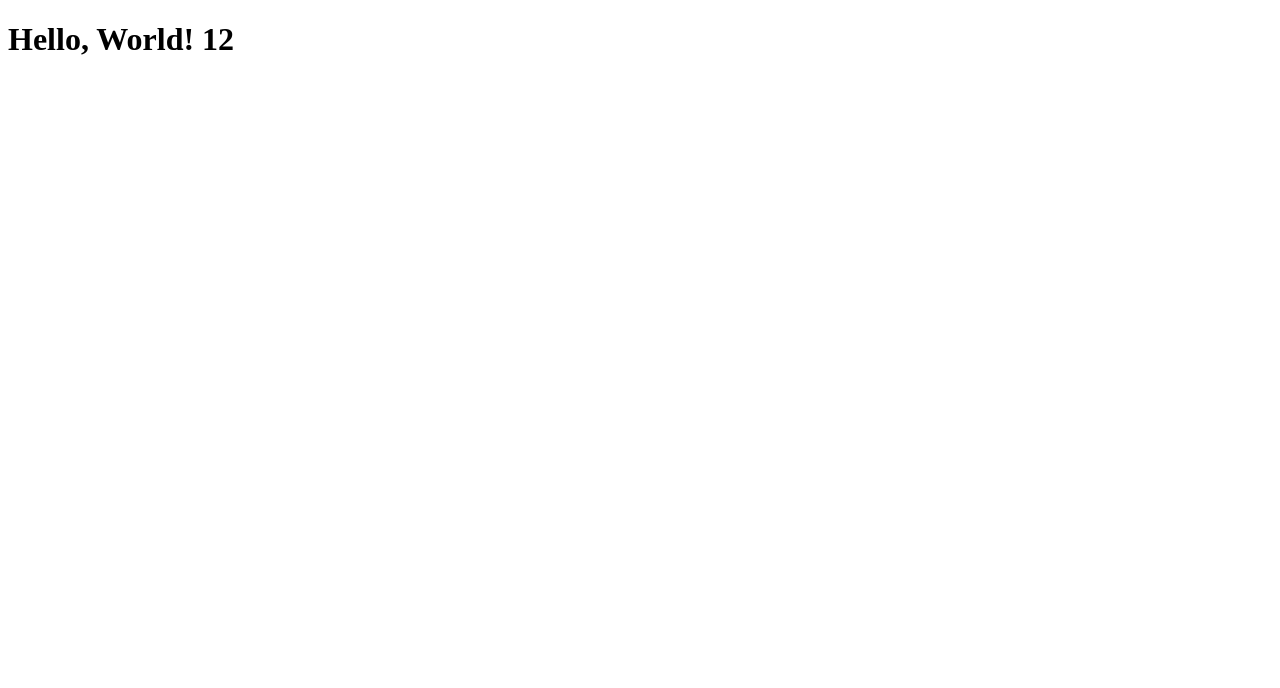
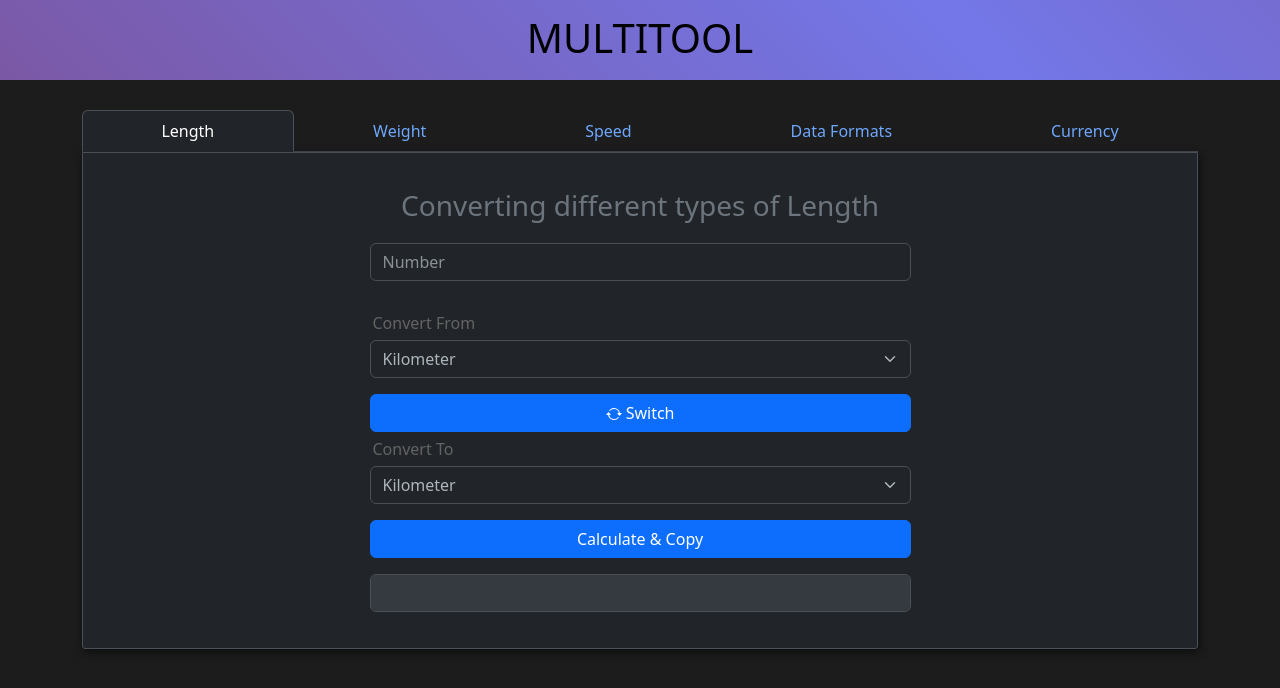
Before and after one commit to hexlet-practice-21/multitool-hexlet, a website: page src/index.html in a window 1280 px wide. Drawn offline with nearby package versions, Linux system fonts and the light colour scheme.

Commit message:
[FEATURE] MLTL-13 Add copy, validation (#16)

```diff
--- /dev/null
+++ b/src/css/index.css
@@ -0,0 +1,62 @@
+body {
+    height: 100vh;
+    background-color: #1c1c1c;
+}
+
+.header-gradient {
+    height: 80px;
+    width: 100%;
+    justify-content: center;
+    text-align: center;
+    animation: animateBg 8s linear infinite;
+    background-image: linear-gradient(45deg,#7377e8,#7d4f92,#7377e8,#7d4f92);
+    background-size: 300% 100%;
+}
+@keyframes animateBg {
+    0% { background-position: 0% 0%; }
+    100% { background-position: 100% 0%; }
+}
+
+h1 {
+    color: black;
+    padding-top: 14px;
+}
+
+nav {
+    margin-top: 30px;
+}
+
+.main-border {
+    border: 1px solid #495057;
+    background-color: #212529;
+    border-radius: 0 0 3px 3px;
+    padding-bottom: 20px;
+    box-shadow: 1px 3px 8px rgb(13, 13, 13);
+}
+
+.forms {
+    max-width: 800px;
+    justify-content: center;
+    align-items: center;
+}
+
+h3 {
+    margin: 20px;
+}
+
+.form-select {
+    margin-top: 5px;
+}
+
+.form-label {
+    color:#636363;
+    margin-bottom: 0;
+    margin-top: 5px;
+    padding-left: 3px;
+}
+
+.invalid-feedback {
+    opacity: 0;
+    display: block;
+    padding-left: 3px;
+}
--- a/src/index.html
+++ b/src/index.html
@@ -1,10 +1,76 @@
 <!doctype html>
-<html lang="en">
-<head>
-    <meta charset="utf-8"/>
-    <title>Hello World</title>
-</head>
-<body>
-<h1>Hello, World! 12</h1>
-</body>
+<html lang="en" data-bs-theme="dark">
+    <head>
+        <meta charset="utf-8"/>
+        <title>Multitool</title>
+        <link href="https://cdn.jsdelivr.net/npm/bootstrap@5.3.0/dist/css/bootstrap.min.css" rel="stylesheet" integrity="sha384-9ndCyUaIbzAi2FUVXJi0CjmCapSmO7SnpJef0486qhLnuZ2cdeRhO02iuK6FUUVM" crossorigin="anonymous">
+        <link rel="stylesheet" href="css/index.css">
+
+    </head>
+    <body id="body">
+        <header>
+            <div class="header-gradient">
+                <h1>MULTITOOL</h1>
+            </div>
+            <nav>
+                <div class="container">
+                    <div class="nav nav-tabs nav-fill justify-content-center" id="nav-tab" role="tablist">
+                        <button class="nav-link active" id="nav-length-tab" data-bs-toggle="tab" data-bs-target="#nav-length" type="button" role="tab" aria-controls="nav-length" aria-selected="true">Length</button>
+                        <button class="nav-link" id="nav-weight-tab" data-bs-toggle="tab" data-bs-target="#nav-weight" type="button" role="tab" aria-controls="nav-weight" aria-selected="false">Weight</button>
+                        <button class="nav-link" id="nav-speed-tab" data-bs-toggle="tab" data-bs-target="#nav-speed" type="button" role="tab" aria-controls="nav-speed" aria-selected="false">Speed</button>
+                        <button class="nav-link" id="nav-data-formats-tab" data-bs-toggle="tab" data-bs-target="#nav-data-formats" type="button" role="tab" aria-controls="nav-data-formats" aria-selected="false">Data Formats</button>
+                        <button class="nav-link" id="nav-currency-tab" data-bs-toggle="tab" data-bs-target="#nav-currency" type="button" role="tab" aria-controls="nav-currency" aria-selected="false">Currency</button>
+                    </div>
+                </div>
+            </nav>
+        </header>
+        <main>
+            <div class="container">
+                <div class="tab-content main-border d-flex justify-content-center" id="nav-tabContent">
+                    <div class="tab-pane fade show active w-50 p-3" id="nav-length" role="tabpanel" aria-labelledby="nav-length-tab">
+                        <h3 class="text-center text-secondary">Сonverting different types of Length</h3>
+                        <form action="#">
+                            <div class="row g-3 gy-3">
+                                <input class="form-control" id="length-number" placeholder="Number" aria-label="text" required pattern="^[0-9]+$">
+                                <div class="invalid-feedback" id="length-number-validator">Please use only numbers</div>
+                                <label class="form-label">Convert From</label>
+                                <select class="form-select" name="select" id="length-first-select">
+                                </select>
+                                <button type="button" class="btn btn-primary" id="length-switch-button">
+                                    <svg xmlns="http://www.w3.org/2000/svg" width="16" height="16" fill="currentColor" class="bi bi-arrow-repeat" viewBox="0 0 16 16">
+                                        <path d="M11.534 7h3.932a.25.25 0 0 1 .192.41l-1.966 2.36a.25.25 0 0 1-.384 0l-1.966-2.36a.25.25 0 0 1 .192-.41zm-11 2h3.932a.25.25 0 0 0 .192-.41L2.692 6.23a.25.25 0 0 0-.384 0L.342 8.59A.25.25 0 0 0 .534 9z"/>
+                                        <path fill-rule="evenodd" d="M8 3c-1.552 0-2.94.707-3.857 1.818a.5.5 0 1 1-.771-.636A6.002 6.002 0 0 1 13.917 7H12.9A5.002 5.002 0 0 0 8 3zM3.1 9a5.002 5.002 0 0 0 8.757 2.182.5.5 0 1 1 .771.636A6.002 6.002 0 0 1 2.083 9H3.1z"/>
+                                    </svg>
+                                    Switch
+                                </button>
+                                <label class="form-label">Convert To</label>
+                                <select class="form-select" name="select" id="length-second-select">
+                                </select>
+                                <button type="button" id="length-result-button" class="btn btn-primary">Сalculate & Copy</button>
+                                <input class="form-control result" id ="length-result-output" type="text" disabled readonly>
+                            </div>
+
+                        </form>
+                    </div>
+                    <div class="tab-pane fade" id="nav-weight" role="tabpanel" aria-labelledby="nav-weight-tab">
+                        Weight
+                    </div>
+                    <div class="tab-pane fade" id="nav-speed" role="tabpanel" aria-labelledby="nav-speed-tab">
+                        Speed
+                    </div>
+                    <div class="tab-pane fade" id="nav-data-formats" role="tabpanel" aria-labelledby="nav-data-formats-tab">
+                        Data formats
+                    </div>
+                    <div class="tab-pane fade" id="nav-currency" role="tabpanel" aria-labelledby="nav-currency-tab">
+                        Currency
+                    </div>
+                </div>
+            </div>
+
+        </main>
+
+
+        <script type="module" src="scripts/init.js"></script>
+    <script src="https://cdn.jsdelivr.net/npm/bootstrap@5.3.0/dist/js/bootstrap.bundle.min.js" integrity="sha384-geWF76RCwLtnZ8qwWowPQNguL3RmwHVBC9FhGdlKrxdiJJigb/j/68SIy3Te4Bkz" crossorigin="anonymous"></script>
+    </body>
 </html>
--- /dev/null
+++ b/src/scripts/buttonResults.js
@@ -0,0 +1,22 @@
+const isNumeric = (string) => [...string].every((c) => '0123456789'.includes(c)) && string !== ''; // функция чекает чтобы были только цифры и не пустая строка. (валидация)
+
+export const lengthButtonResult = () => {
+  document.getElementById('length-number-validator').setAttribute('style', 'opacity: 0'); // Скрывает надпись о нарушении валидации при каждом вводе
+  const firstSelectResult = document.getElementById('length-first-select').value; // достаем значение из первого селекта
+
+  const secondSelectResult = document.getElementById('length-second-select').value; // достаем значение из второго селекта
+
+  const numberForConvert = document.getElementById('length-number').value; // достает значение из формы ввода
+  if (isNumeric(numberForConvert)) { // Проверяет валидацию
+    const result = `тест ${firstSelectResult} ${secondSelectResult}`; // ТУТ БУДЕТ ФУНКЦИЯ КОТОРАЯ СЧИТАЕТ ВСЕ
+
+    document.getElementById('length-result-output').setAttribute('value', result); // пишет результат в поле
+    navigator.clipboard.writeText(result); // копирует результат в буфер обмена
+  } else { //если валидация не прошла
+    document.getElementById('length-number-validator').setAttribute('style', 'opacity: 1'); // Показывает ошибку валидации
+  }
+};
+
+export const weighthButtonResult = () => {
+
+};
--- /dev/null
+++ b/src/scripts/buttonSwitch.js
@@ -0,0 +1,10 @@
+export const lengthButtonSwitch = () => {
+  const firstSelectResult = document.getElementById('length-first-select').value; // достаем значение из первого селекта
+  const secondSelectResult = document.getElementById('length-second-select').value; // достаем значение из второго селекта
+  document.getElementById('length-first-select').value = secondSelectResult; // Меняем местами
+  document.getElementById('length-second-select').value = firstSelectResult; // Меняем местами
+};
+
+export const weigthButtonSwitch = () => {
+
+};
--- /dev/null
+++ b/src/scripts/dynamicSelectFill.js
@@ -0,0 +1,42 @@
+export const lengthFillSelects = () => {
+  const lengthFirstSelectValues = { // Единицы первого выпадающего списка
+    Kilometer: 'Kilometer',
+    Meter: 'Meter',
+    Centimeter: 'Centimeter',
+    Millimeter: 'Millimeter',
+  };
+
+  const lengthSecondSelectValues = { // Единицы второго выпадающего списка
+    Kilometer: 'Kilometer',
+    Meter: 'Meter',
+    Centimeter: 'Centimeter',
+    Millimeter: 'Millimeter',
+  };
+
+  const firstSelectDropDown = document.getElementById('length-first-select'); // Получаем первый выпадающий список
+  const secondSelectDropDown = document.getElementById('length-second-select'); // Получаем второй выпадающий список
+
+  Object.keys(lengthFirstSelectValues).forEach((key) => { // заполняем 1
+    const option = document.createElement('option');
+    option.setAttribute('value', lengthFirstSelectValues[key]);
+
+    const optionText = document.createTextNode(key);
+    option.appendChild(optionText);
+
+    firstSelectDropDown.appendChild(option);
+  });
+
+  Object.keys(lengthSecondSelectValues).forEach((key) => { // заполняем 2
+    const option = document.createElement('option');
+    option.setAttribute('value', lengthSecondSelectValues[key]);
+
+    const optionText = document.createTextNode(key);
+    option.appendChild(optionText);
+
+    secondSelectDropDown.appendChild(option);
+  });
+};
+
+export const weigthFillSelects = () => {
+
+};
--- /dev/null
+++ b/src/scripts/empty.js
@@ -0,0 +1,3 @@
+const returnTrue = () => true;
+
+export default returnTrue;
--- /dev/null
+++ b/src/scripts/init.js
@@ -0,0 +1,11 @@
+import { lengthFillSelects } from './dynamicSelectFill.js';
+import { lengthButtonResult } from './buttonResults.js';
+import { lengthButtonSwitch } from './buttonSwitch.js';
+
+document.addEventListener('DOMContentLoaded', lengthFillSelects);// Заполнение выпадающих списков длины (один раз при загрузке сайта)
+
+const lengthResultButton = document.getElementById('length-result-button'); // получим кнопку по айдишнику
+lengthResultButton.addEventListener('click', lengthButtonResult); // добавлям слушателя к нашей кнопке, при нажатие - будем вызвыать buttonResult
+
+const lengthSwitchButton = document.getElementById('length-switch-button'); // получим кнопку по айдишнику
+lengthSwitchButton.addEventListener('click', lengthButtonSwitch); // добавлям слушателя к нашей кнопке, при нажатие - будем вызвыать buttonSwitch
```
Also changed, not shown: .eslintrc.yml, src/img/switch-icon.png (added), 1 other file.
